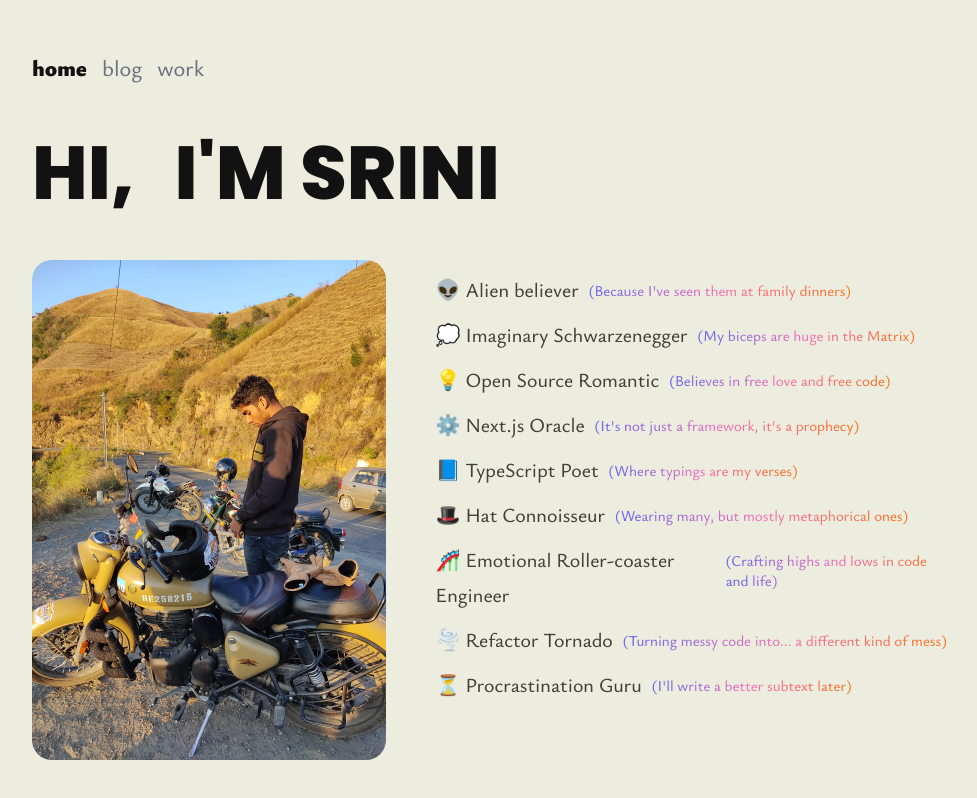
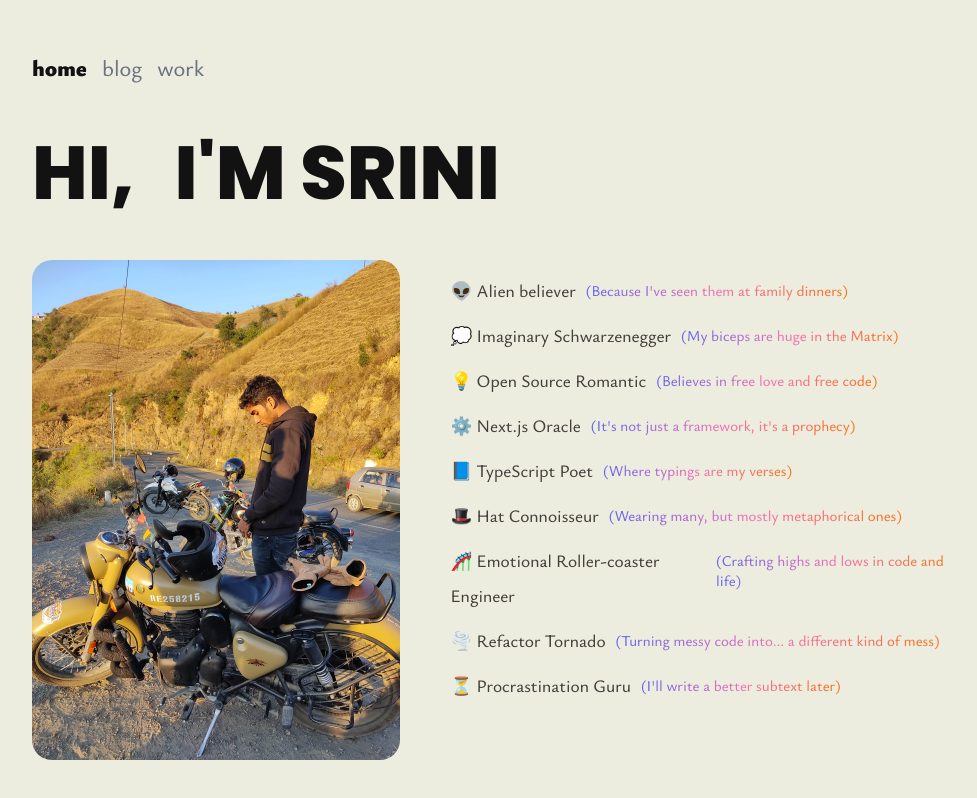
Before and after one commit to sriniously/sriniously, a Next.js app: page / in a window 1280 px wide. Shown: the top 798 px of the page, without its empty margins (148-1125 px from the left). Built offline with nearby package versions, Linux system fonts and the light colour scheme.

Commit message:
responsive

```diff
--- a/components/home/hero.tsx
+++ b/components/home/hero.tsx
@@ -175,7 +175,7 @@ const Hero = () => {
                 animate={quality.animate}
                 variants={checkedVariants}
               >
-                <span className="text-xs lg:text-base text-stone-700">
+                <span className="text-xs lg:text-sm text-stone-700">
                   {quality.text}
                 </span>
               </motion.span>
```
